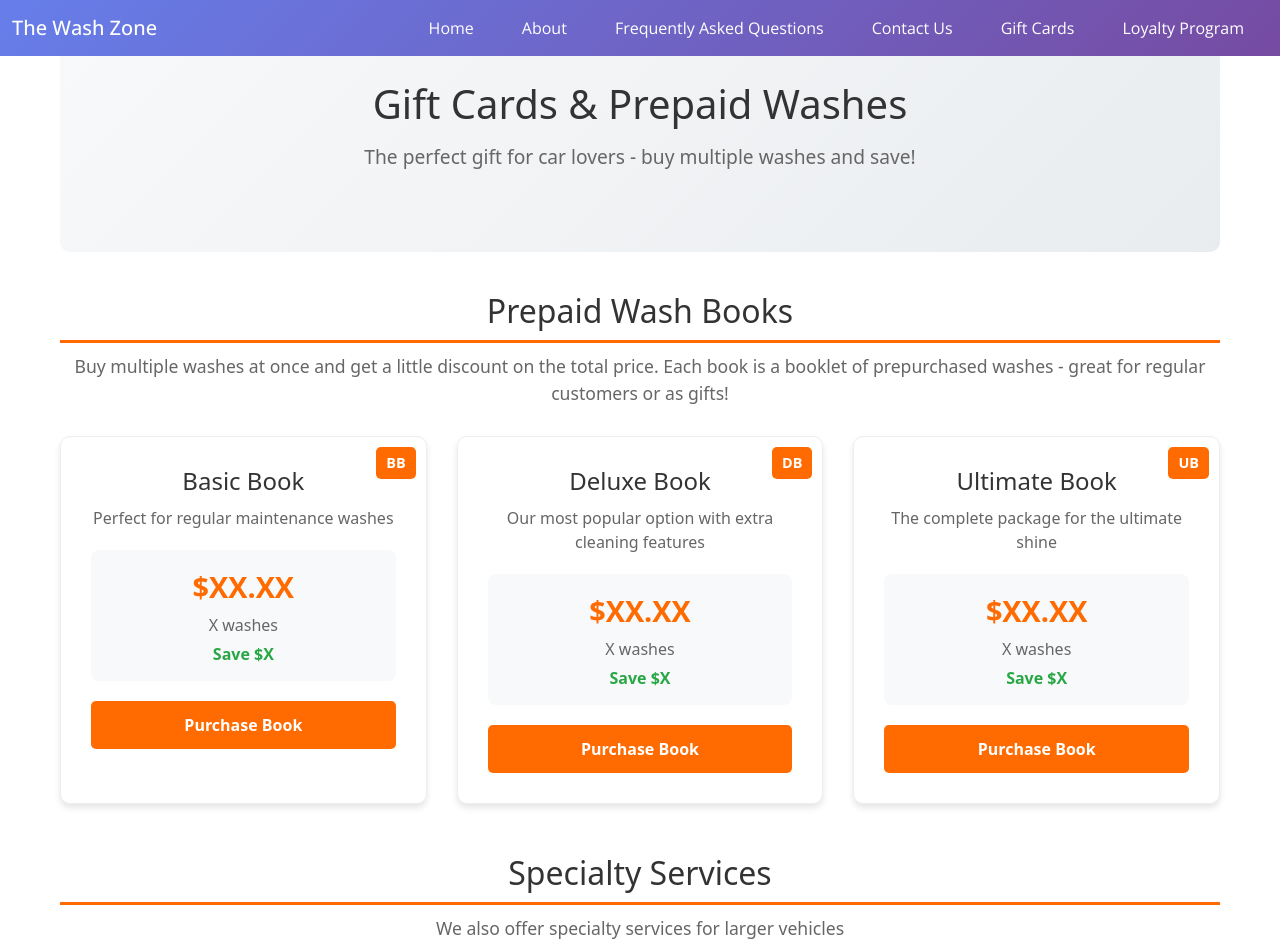
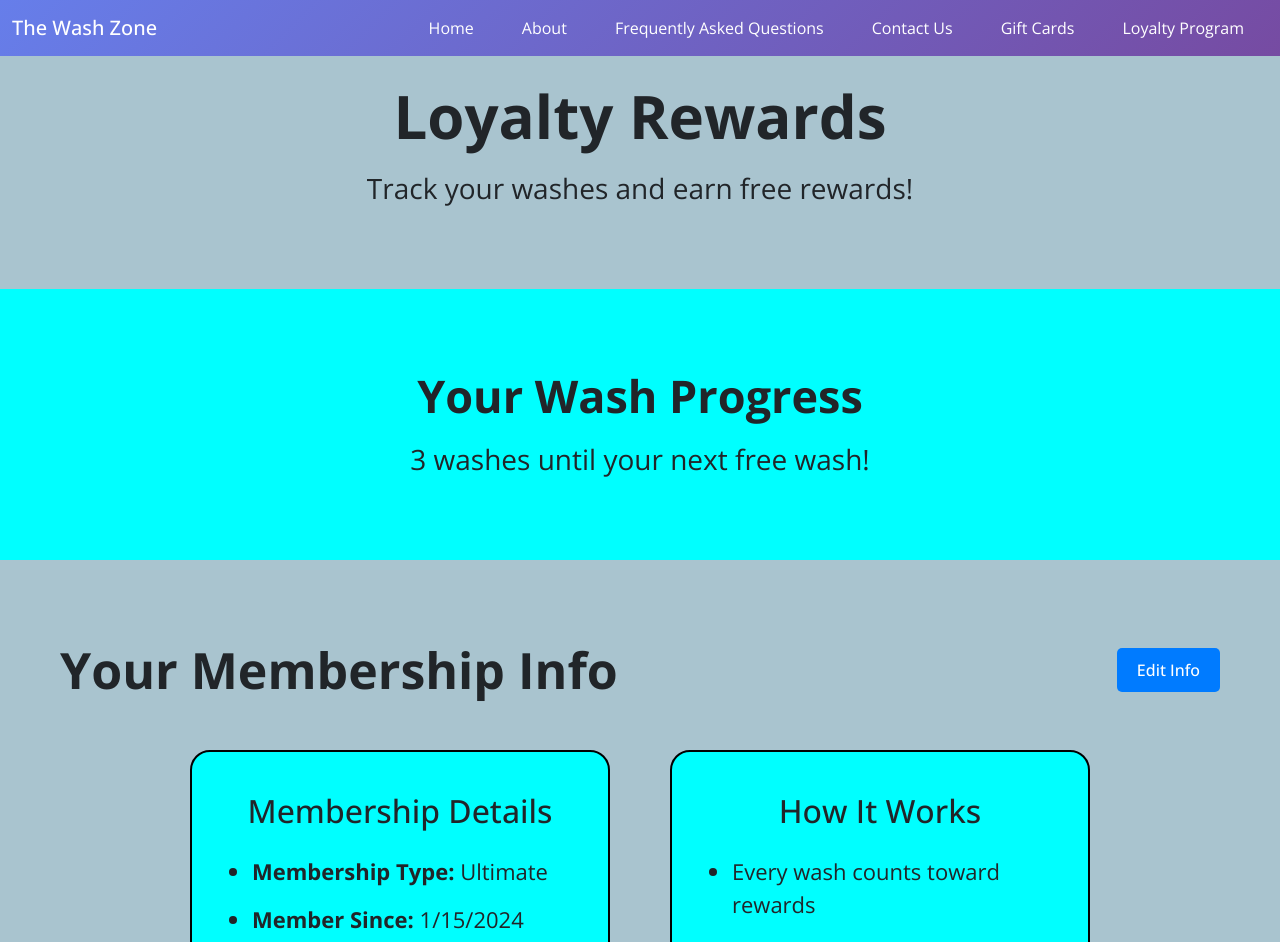
Before and after one commit to TheWashZone/Website, a React (Vite) app in the folder website/: page /loyalty-page in a window 1280 px wide. Shown: the top 942 px of the page. Built offline with nearby package versions, Linux system fonts and the light colour scheme.

Commit message:
initial style for giftcarda

```diff
--- a/website/src/css/gift-cards.css
+++ b/website/src/css/gift-cards.css
@@ -1,4 +1,5 @@
 /* Gift Cards Page Styles */
+
 .giftcards-page {
     max-width: 1200px;
     margin: 0 auto;
@@ -6,12 +7,14 @@
 }
 
 /* Hero Section */
+
 .giftcards-hero {
     text-align: center;
     padding: 60px 20px;
-    background: linear-gradient(135deg, #f8f9fa 0%, #e9ecef 100%);
-    border-radius: 10px;
+    background: linear-gradient(to bottom right, #F59644 20%, #FDCF44 100%);
+    border-radius: 15px;
     margin-bottom: 40px;
+    box-shadow: 6px 6px 12px black;
 }
 
 .giftcards-hero h1 {
@@ -22,12 +25,13 @@
 
 .giftcards-hero .subtitle {
     font-size: 1.2rem;
-    color: #666;
+    color: #444;
     max-width: 600px;
     margin: 0 auto;
 }
 
 /* Category Styles */
+
 .giftcards-category {
     margin-bottom: 50px;
 }
@@ -36,17 +40,18 @@
     font-size: 2rem;
     color: #333;
     margin-bottom: 10px;
-    border-bottom: 3px solid #ff6b00;
+    border-bottom: 3px solid #F59644;
     padding-bottom: 10px;
 }
 
 .category-description {
-    color: #666;
+    color: #555;
     margin-bottom: 30px;
     font-size: 1.1rem;
 }
 
 /* Books Grid */
+
 .books-grid {
     display: grid;
     grid-template-columns: repeat(auto-fit, minmax(300px, 1fr));
@@ -54,30 +59,31 @@
     margin-top: 20px;
 }
 
+/* Book Card */
+
 .book-card {
-    background: white;
-    border-radius: 10px;
+    background: linear-gradient(to bottom right, #F59644 20%, #FDCF44 100%);
+    border-radius: 15px;
     padding: 30px;
-    box-shadow: 0 4px 6px rgba(0, 0, 0, 0.1);
+    box-shadow: 6px 6px 12px black;
     transition: transform 0.3s ease, box-shadow 0.3s ease;
-    border: 1px solid #eee;
+    border: 2px solid black;
     position: relative;
     overflow: hidden;
 }
 
 .book-card:hover {
-    transform: translateY(-5px);
-    box-shadow: 0 8px 15px rgba(0, 0, 0, 0.15);
+    transform: translateY(-6px);
 }
 
 .book-code {
     position: absolute;
     top: 10px;
     right: 10px;
-    background: #ff6b00;
+    background: #E3963E;
     color: white;
     padding: 5px 10px;
-    border-radius: 5px;
+    border-radius: 6px;
     font-weight: bold;
     font-size: 0.9rem;
 }
@@ -90,13 +96,15 @@
 }
 
 .book-description {
-    color: #666;
+    color: #555;
     margin-bottom: 20px;
     line-height: 1.5;
 }
 
+/* Book Details */
+
 .book-details {
-    background: #f8f9fa;
+    background: white;
     padding: 15px;
     border-radius: 8px;
     margin-bottom: 20px;
@@ -105,77 +113,83 @@
 .book-price {
     font-size: 1.8rem;
     font-weight: bold;
-    color: #ff6b00;
+    color: #333;
     margin-bottom: 5px;
 }
 
 .book-count {
-    color: #666;
+    color: #555;
     font-size: 1rem;
     margin-bottom: 5px;
 }
 
 .book-discount {
-    color: #28a745;
+    color: green;
     font-weight: 600;
     font-size: 1rem;
 }
 
+/* Buy Button */
+
 .buy-button {
     width: 100%;
     padding: 12px;
-    background: #ff6b00;
-    color: white;
-    border: none;
-    border-radius: 5px;
+    background: linear-gradient(to bottom right, #F59644 20%, #FDCF44 100%);
+    color: black;
+    border: 2px solid black;
+    border-radius: 8px;
     font-size: 1rem;
     font-weight: 600;
     cursor: pointer;
-    transition: background 0.3s ease;
 }
 
 .buy-button:hover {
-    background: #e65c00;
+    background-color: #E3963E;
 }
 
 /* Employee Section */
+
 .giftcards-employee {
-    background: #e3f2fd;
+    background: white;
     padding: 20px;
-    border-radius: 8px;
+    border-radius: 10px;
     margin: 30px 0;
     text-align: center;
-    border-left: 5px solid #2196f3;
+    border-left: 5px solid #F59644;
+    box-shadow: 6px 6px 12px black;
 }
 
 .giftcards-employee h3 {
-    color: #1976d2;
+    color: #333;
     margin-bottom: 10px;
 }
 
 .giftcards-employee p {
-    color: #555;
+    color: #444;
     margin: 0;
 }
 
 /* Admin Note */
+
 .admin-note {
-    background: #fff3cd;
-    border: 1px solid #ffeeba;
+    background: #fff8e6;
+    border: 1px solid #ffe0a3;
     color: #856404;
     padding: 15px;
-    border-radius: 5px;
+    border-radius: 8px;
     margin: 30px 0;
     font-size: 0.95rem;
 }
 
 /* Contact Section */
+
 .giftcards-contact {
     text-align: center;
     padding: 40px;
-    background: linear-gradient(135deg, #ff6b00 0%, #ff8c33 100%);
-    border-radius: 10px;
-    color: white;
+    background: linear-gradient(to bottom right, #F59644 20%, #FDCF44 100%);
+    border-radius: 15px;
+    color: black;
+    box-shadow: 6px 6px 12px black;
 }
 
 .giftcards-contact h3 {
@@ -186,28 +200,27 @@
 .giftcards-contact p {
     margin-bottom: 25px;
     font-size: 1.1rem;
-    opacity: 0.9;
 }
 
 .contact-button {
     padding: 12px 30px;
     background: white;
-    color: #ff6b00;
-    border: none;
-    border-radius: 5px;
+    color: black;
+    border: 2px solid black;
+    border-radius: 8px;
     font-size: 1rem;
     font-weight: 600;
     cursor: pointer;
-    transition: transform 0.3s ease, box-shadow 0.3s ease;
 }
 
 .contact-button:hover {
-    transform: translateY(-2px);
-    box-shadow: 0 4px 10px rgba(0, 0, 0, 0.2);
+    background-color: #E3963E;
 }
 
 /* Responsive Design */
+
 @media (max-width: 768px) {
+
     .giftcards-hero h1 {
         font-size: 2rem;
     }
@@ -234,6 +247,7 @@
 }
 
 @media (max-width: 480px) {
+
     .giftcards-hero {
         padding: 40px 15px;
     }
--- a/website/src/pages/loyalty-page.jsx
+++ b/website/src/pages/loyalty-page.jsx
@@ -1,124 +1,216 @@
-import React from 'react';
-import '../css/gift-cards.css';
+import React, { useState } from 'react';
+import '../css/loyalty-page.css';
 
-function GiftCardsPage() {
-  // ===== EDIT YOUR CONTENT BELOW =====
+function LoyaltyPage() {
 
-  const pageTitle = "Gift Cards & Prepaid Washes";
-  const pageSubtitle = "The perfect gift for car lovers - buy multiple washes and save!";
+  // Loyalty data
+  const [userData, setUserData] = useState({
+    membershipType: 'Ultimate',
+    memberSince: '2024-01-15',
+    totalWashes: 7,
+    washesUntilFree: 3,
+    washesPerFree: 10
+  });
 
-  // Prepaid book options based on your notes
-  const prepaidBooks = [
-    {
-      category: "Prepaid Wash Books",
-      description: "Buy multiple washes at once and get a little discount on the total price. Each book is a booklet of prepurchased washes - great for regular customers or as gifts!",
-      books: [
-        {
-          code: "BB",
-          name: "Basic Book",
-          description: "Perfect for regular maintenance washes",
-          price: "$XX.XX",
-          washCount: "X washes",
-          discount: "Save $X"
-        },
-        {
-          code: "DB",
-          name: "Deluxe Book",
-          description: "Our most popular option with extra cleaning features",
-          price: "$XX.XX",
-          washCount: "X washes",
-          discount: "Save $X"
-        },
-        {
-          code: "UB",
-          name: "Ultimate Book",
-          description: "The complete package for the ultimate shine",
-          price: "$XX.XX",
-          washCount: "X washes",
-          discount: "Save $X"
-        }
-      ]
-    },
-    {
-      category: "Specialty Services",
-      description: "We also offer specialty services for larger vehicles",
-      books: [
-        {
-          code: "RV",
-          name: "RV Hand Wash",
-          description: "Hand wash service for recreational vehicles",
-          price: "By the foot",
-          washCount: "Priced per foot",
-          discount: "Call for quote"
-        }
-      ]
+  const [isEditing, setIsEditing] = useState(false);
+  const [formData, setFormData] = useState({ ...userData });
+
+  // User ID protection
+  const [_enteredUserId, setEnteredUserId] = useState("");
+  const correctUserId = "12345"; // later this comes from backend
+
+  // Handle edit button click
+  const handleEditClick = () => {
+    const id = prompt("Enter your User ID to edit:");
+
+    if (id === correctUserId) {
+      setEnteredUserId(id);
+      setIsEditing(true);
+    } else {
+      alert("Invalid User ID. Access denied.");
     }
-  ];
+  };
 
-  // Important note about audit trail - this will be displayed as an admin note
-  const adminNote = "Note to staff: All prepaid book transactions require an audit trail. Please ensure accurate entry of BB, DB, and UB codes to prevent errors.";
+  // Handle form changes
+  const handleInputChange = (e) => {
+    const { name, value } = e.target;
+    setFormData(prev => ({
+      ...prev,
+      [name]: value
+    }));
+  };
 
-  // ===== END EDITABLE CONTENT =====
+  // Save
+  const handleSave = () => {
+    setUserData(formData);
+    setIsEditing(false);
+  };
+
+  // Cancel
+  const handleCancel = () => {
+    setFormData({ ...userData });
+    setIsEditing(false);
+  };
 
   return (
-    <>
-      <div className="giftcards-page">
-        {/* Hero Section */}
-        <div className="giftcards-hero">
-          <h1>{pageTitle}</h1>
-          <p className="subtitle">{pageSubtitle}</p>
+    <div className="loyalty-layout">
+
+      {/* HERO */}
+      <section className="loyalty-hero">
+        <h1>Loyalty Rewards</h1>
+        <p>Track your washes and earn free rewards!</p>
+      </section>
+
+      {/* PROGRESS */}
+      <section className="loyalty-progress">
+        <h2>Your Wash Progress</h2>
+        <p>
+          {userData.washesUntilFree === 0
+            ? "Congratulations! You've earned a free wash!"
+            : `${userData.washesUntilFree} wash${userData.washesUntilFree !== 1 ? 'es' : ''} until your next free wash!`}
+        </p>
+      </section>
+
+      {/* MEMBERSHIP */}
+      <section className="loyalty-membership">
+
+        <div className="membership-header">
+          <h2>Your Membership Info</h2>
+
+          {!isEditing && (
+            <button
+              className="edit-button"
+              onClick={handleEditClick}
+            >
+              Edit Info
+            </button>
+          )}
         </div>
 
-        {/* Prepaid Books Section */}
-        <div className="giftcards-content">
-          {prepaidBooks.map((category, categoryIndex) => (
-            <div key={categoryIndex} className="giftcards-category">
-              <h2 className="category-title">{category.category}</h2>
-              <p className="category-description">{category.description}</p>
+        {isEditing ? (
 
-              <div className="books-grid">
-                {category.books.map((book, bookIndex) => (
-                  <div key={bookIndex} className="book-card">
-                    <div className="book-code">{book.code}</div>
-                    <h3 className="book-name">{book.name}</h3>
-                    <p className="book-description">{book.description}</p>
+          <div className="edit-form">
 
-                    <div className="book-details">
-                      <div className="book-price">{book.price}</div>
-                      <div className="book-count">{book.washCount}</div>
-                      {book.discount && (
-                        <div className="book-discount">{book.discount}</div>
-                      )}
-                    </div>
+            <div className="form-group">
+              <label>Membership Type:</label>
+              <select
+                name="membershipType"
+                value={formData.membershipType}
+                onChange={handleInputChange}
+              >
+                <option value="Basic">Basic</option>
+                <option value="Premium">Premium</option>
+                <option value="Ultimate">Ultimate</option>
+              </select>
+            </div>
 
-                    <button className="buy-button">Purchase Book</button>
-                  </div>
-                ))}
-              </div>
+            <div className="form-group">
+              <label>Member Since:</label>
+              <input
+                type="date"
+                name="memberSince"
+                value={formData.memberSince}
+                onChange={handleInputChange}
+              />
             </div>
-          ))}
+
+            <div className="form-group">
+              <label>Total Washes:</label>
+              <input
+                type="number"
+                name="totalWashes"
+                value={formData.totalWashes}
+                onChange={handleInputChange}
+                min="0"
+              />
+            </div>
+
+            <div className="form-group">
+              <label>Washes Until Free:</label>
+              <input
+                type="number"
+                name="washesUntilFree"
+                value={formData.washesUntilFree}
+                onChange={handleInputChange}
+                min="0"
+              />
+            </div>
+
+            <div className="form-group">
+              <label>Washes Per Free Reward:</label>
+              <input
+                type="number"
+                name="washesPerFree"
+                value={formData.washesPerFree}
+                onChange={handleInputChange}
+                min="1"
+              />
+            </div>
+
+            <div className="form-actions">
+              <button className="save-button" onClick={handleSave}>
+                Save
+              </button>
+              <button className="cancel-button" onClick={handleCancel}>
+                Cancel
+              </button>
+            </div>
+
+          </div>
+
+        ) : (
+
+          <div className="loyalty-cards">
+
+            <div className="loyalty-card">
+              <h3>Membership Details</h3>
+              <ul>
+                <li><strong>Membership Type:</strong> {userData.membershipType}</li>
+                <li><strong>Member Since:</strong> {new Date(userData.memberSince).toLocaleDateString()}</li>
+                <li><strong>Total Washes:</strong> {userData.totalWashes}</li>
+                <li><strong>Next Free Wash:</strong> After {userData.washesUntilFree} more wash{userData.washesUntilFree !== 1 ? 'es' : ''}</li>
+              </ul>
+            </div>
+
+            <div className="loyalty-card">
+              <h3>How It Works</h3>
+              <ul>
+                <li>Every wash counts toward rewards</li>
+                <li>1 free wash for every {userData.washesPerFree} washes</li>
+                <li>Show QR code at checkout</li>
+                <li>Rewards never expire</li>
+              </ul>
+            </div>
+
+          </div>
+
+        )}
+
+      </section>
+
+      {/* QR */}
+      <section className="loyalty-qr">
+        <h2>Your Loyalty QR Code</h2>
+        <p>Show this code at checkout to earn rewards</p>
+
+        <div className="qr-box">
+          <div className="qr-content">
+            <div className="qr-user-info">
+              <strong>ID:</strong> MEM-{userData.membershipType}-{userData.totalWashes}
+            </div>
+            <div className="qr-placeholder">
+              [QR Code]
+            </div>
+          </div>
         </div>
 
-        {/* Employee Info Section */}
-        <div className="giftcards-employee">
-          <h3>Employee Benefits</h3>
-          <p>Team members receive 1 free wash per week. Please see management for details.</p>
-        </div>
+        <p className="qr-note">
+          QR code functionality will be implemented later
+        </p>
+      </section>
 
-        {/* Admin Note (only visible to staff) - you can conditionally render this based on user role */}
-        <div className="admin-note">
-          <p><strong>⚠️ Admin Note:</strong> {adminNote}</p>
-        </div>
-
-        {/* Contact Section */}
-        <div className="giftcards-contact">
-          <h3>Questions about our gift cards?</h3>
-          <p>Stop by or give us a call - we're happy to help you choose the perfect prepaid book!</p>
-          <button className="contact-button">Contact Us</button>
-        </div>
-      </div>
-    </>
+    </div>
   );
 }
 
-export default GiftCardsPage;
+export default LoyaltyPage;
```
